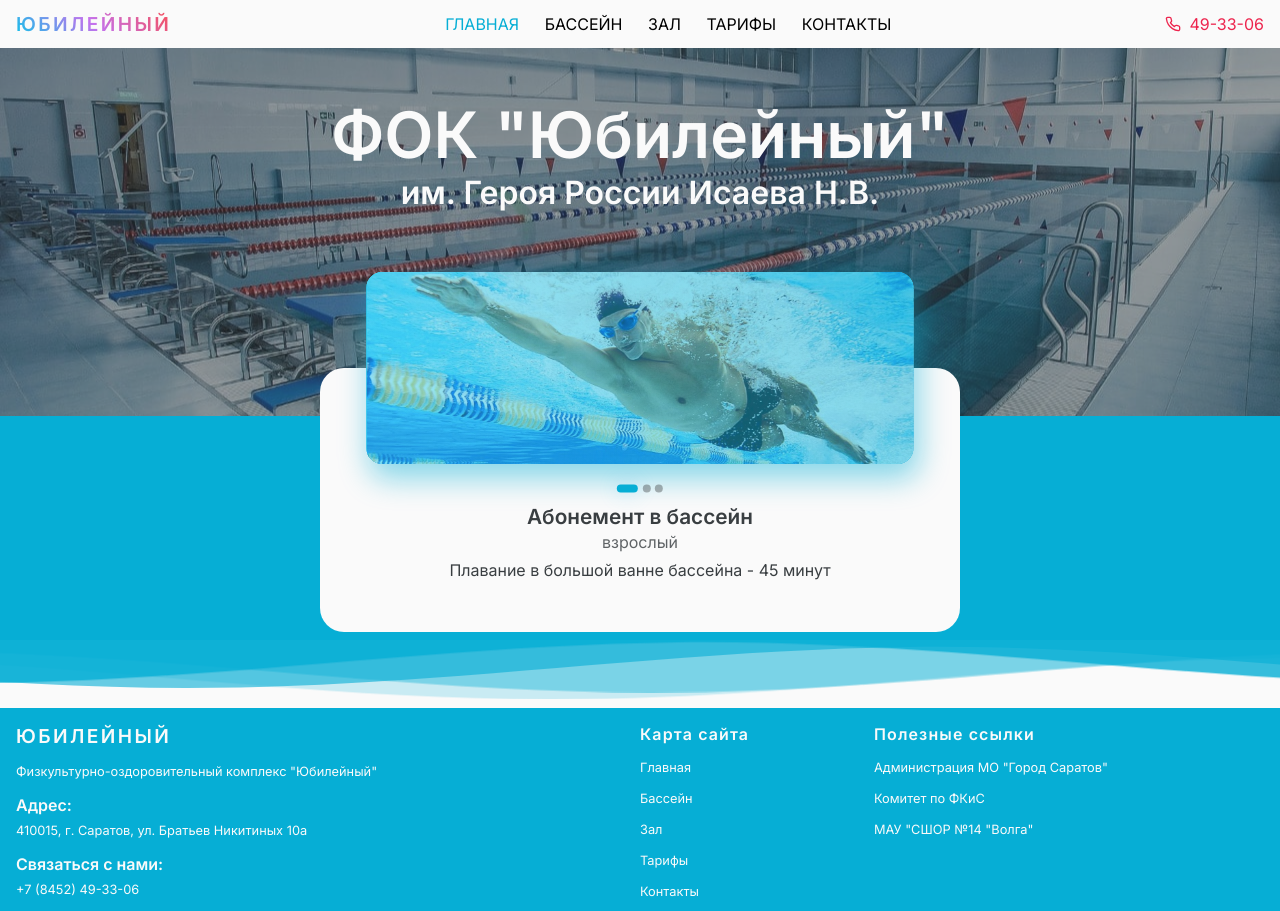
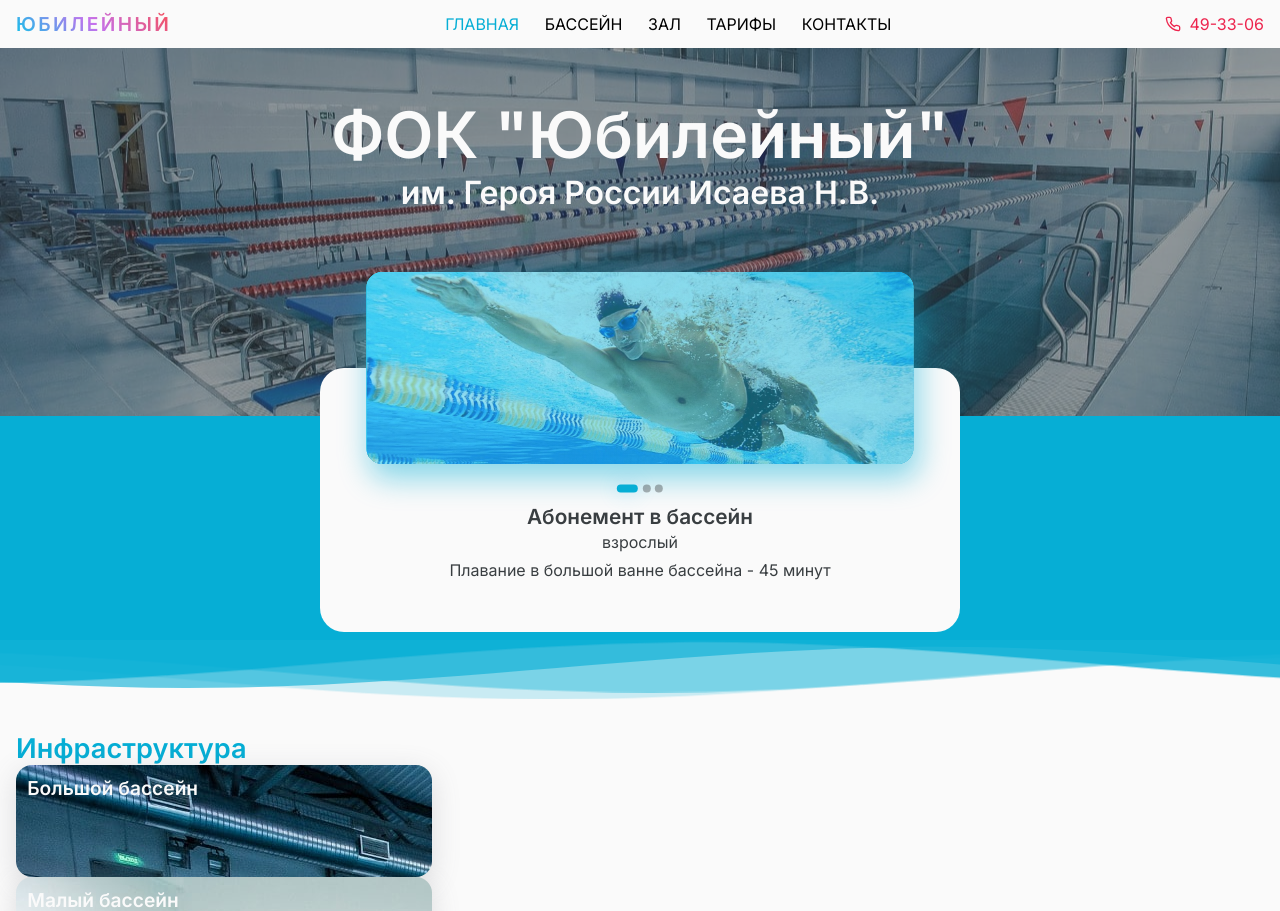
Before and after one commit to RussianBoy64/sports-complex, a React (Create React App) app: page / in a window 1280 px wide. Shown: the top 911 px of the page. Built offline with nearby package versions, Linux system fonts and the light colour scheme.

Commit message:
swiper animation fixed

```diff
--- /dev/null
+++ b/src/components/Infrastructure/Infrastructure.jsx
@@ -0,0 +1,76 @@
+import React from 'react'
+import classes from './Infrastructure.module.scss'
+
+import SectionTitle from '../UI/SectionTitle/SectionTitle'
+
+import pic1 from '../../img/main-page-min.jpeg'
+import pic2 from '../../img/small-swimmingPool-min.jpg'
+import pic3 from '../../img/playground.jpg'
+
+const structures = [
+  {
+    title: 'Большой бассейн',
+    img: pic1,
+    description: [
+      'Габариты - 25х12,8м',
+      'Кол-во дорожек - 5 дорожек',
+      'Ширина дорожек - 1,5м',
+      'Глубина - 1,8-2,2м',
+    ],
+  },
+  {
+    title: 'Малый бассейн',
+    img: pic2,
+    description: [
+      'Габариты - 10х8м',
+      'Температура воды - U+00B0',
+      'Глубина - 0,6-0,8м',
+    ],
+  },
+  {
+    title: 'Игровой зал',
+    img: pic3,
+    description: [
+      'Площадка - 40х22м',
+      'Трибуна - 86 мест',
+      'Цифровое табло',
+      'Звуковове оборудование',
+    ],
+  },
+]
+
+function Infrastructure() {
+  return (
+    <section>
+      <div className='container'>
+        <SectionTitle text='Инфраструктура' />
+        {structures.map((structure, index) => {
+          return (
+            <div
+              style={{ backgroundImage: `url(${structure.img})` }}
+              className={classes.card}
+              key={index}
+            >
+              <div className={classes.card__description}>
+                <h4 className={classes.description__title}>
+                  {structure.title}
+                </h4>
+                <ul className={classes.description__list}>
+                  {structure['description'].map((desc, i) => {
+                    return (
+                      <li key={i}>
+                        <span className={classes.list__item}>{desc}</span>
+                      </li>
+                    )
+                  })}
+                </ul>
+              </div>
+            </div>
+          )
+        })}
+      </div>
+    </section>
+  )
+}
+
+export default Infrastructure
--- /dev/null
+++ b/src/components/Infrastructure/Infrastructure.module.scss
@@ -0,0 +1,21 @@
+.card {
+  position: relative;
+  width: 33.3%;
+  min-height: 7rem;
+  border-radius: 1rem;
+  box-shadow: rgba(100, 100, 111, 0.2) 0px 7px 29px 0px;
+  background: var(--bg);
+  padding: 0.7rem;
+
+  &__description {
+    & > * {
+      &:not(:first-child) {
+        display: none;
+      }
+    }
+  }
+  .description__title {
+    color: var(--bg);
+    font-size: 1.2rem;
+  }
+}
--- a/src/components/UI/PopularServices/PopularServices.scss
+++ b/src/components/UI/PopularServices/PopularServices.scss
@@ -20,6 +20,10 @@
 
   @media screen and (max-width: 768px) {
     width: 90%;
+  }
+
+  @media screen and (max-width: 500px) {
+    width: 95%;
   }
 
   &-pagination {
@@ -63,19 +67,28 @@
     justify-content: center;
     flex-direction: column;
 
-    [class*='duplicate'] > *,
-    > * {
+    .swiper-slide__content > * {
       opacity: 0;
       transition: var(--transition);
+      transform: translateY(1rem);
     }
 
     &-active {
-      > * {
+      .swiper-slide__image__container {
+        box-shadow: 4px 13px 30px 1px #06afd57c;
         opacity: 1;
       }
 
-      .swiper-slide__image__container {
-        box-shadow: 4px 13px 30px 1px #06afd57c;
+      .swiper-slide__content {
+        > * {
+          opacity: 1;
+          transform: none;
+          @for $i from 0 to 15 {
+            &:nth-child(#{$i + 1}) {
+              transition-delay: $i * 0.1 + 0.3s;
+            }
+          }
+        }
       }
     }
 
@@ -119,6 +132,15 @@
       margin-top: 6.5rem;
       text-align: center;
       width: 90%;
+
+      // & > * {
+      //   @for $i from 0 to 7 {
+      //     &:nth-child(#{$i + 1}) {
+      //       transition: var(--transition);
+      //       transition-delay: $i * 0.1 + 0.3s;
+      //     }
+      //   }
+      // }
     }
 
     &__title {
--- /dev/null
+++ b/src/components/UI/SectionTitle/SectionTitle.jsx
@@ -0,0 +1,8 @@
+import React from 'react'
+import classes from './SectionTitle.module.scss'
+
+function SectionTitle({ text }) {
+  return <h3 className={classes.sectionTitle}>{text}</h3>
+}
+
+export default SectionTitle
--- /dev/null
+++ b/src/components/UI/SectionTitle/SectionTitle.module.scss
@@ -0,0 +1,5 @@
+.sectionTitle {
+  font-size: clamp(1.2rem, 1.7rem, 2.5rem);
+  color: var(--text-secondary);
+  margin-top: 1.5rem;
+}
--- a/src/components/UI/Waves/Waves.jsx
+++ b/src/components/UI/Waves/Waves.jsx
@@ -9,7 +9,7 @@ function Waves() {
       xmlnsXlink='http://www.w3.org/1999/xlink'
       viewBox='0 24 150 28'
       preserveAspectRatio='none'
-      shape-rendering='auto'
+      shapeRendering='auto'
     >
       <defs>
         <path
--- a/src/pages/Main.jsx
+++ b/src/pages/Main.jsx
@@ -1,4 +1,5 @@
 import React from 'react'
+import Infrastructure from '../components/Infrastructure/Infrastructure'
 import MainScreen from '../components/MainScreen/MainScreen'
 import PopularServices from '../components/UI/PopularServices/PopularServices'
 
@@ -7,6 +8,7 @@ function Main() {
     <>
       <MainScreen />
       <PopularServices />
+      <Infrastructure />
     </>
   )
 }
```
Also changed, not shown: src/img/small-swimmingPool-min.jpg (added).
